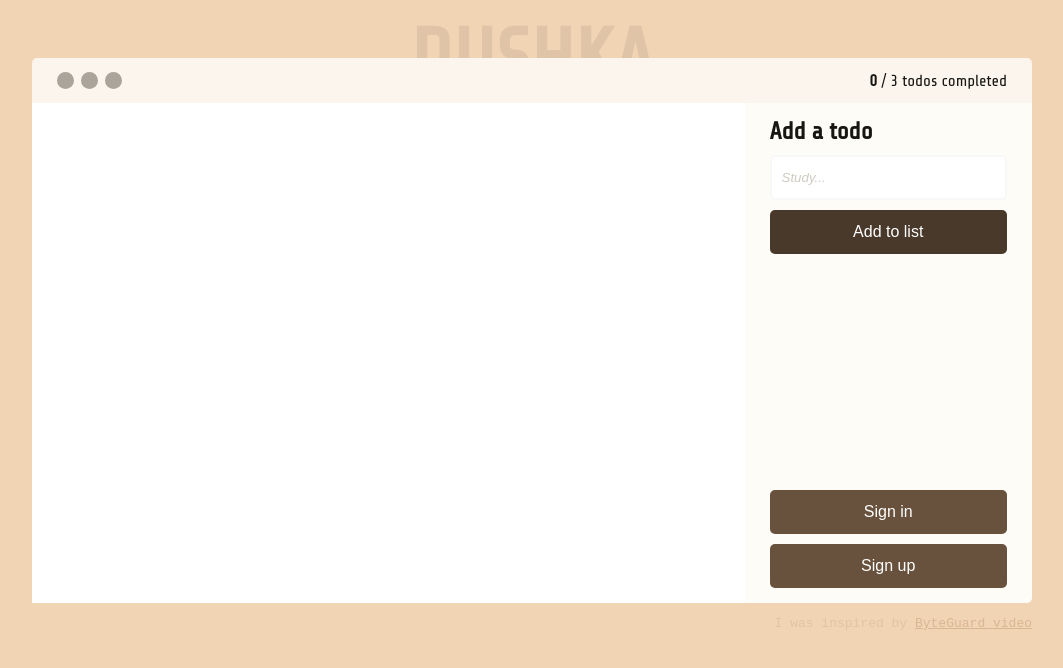
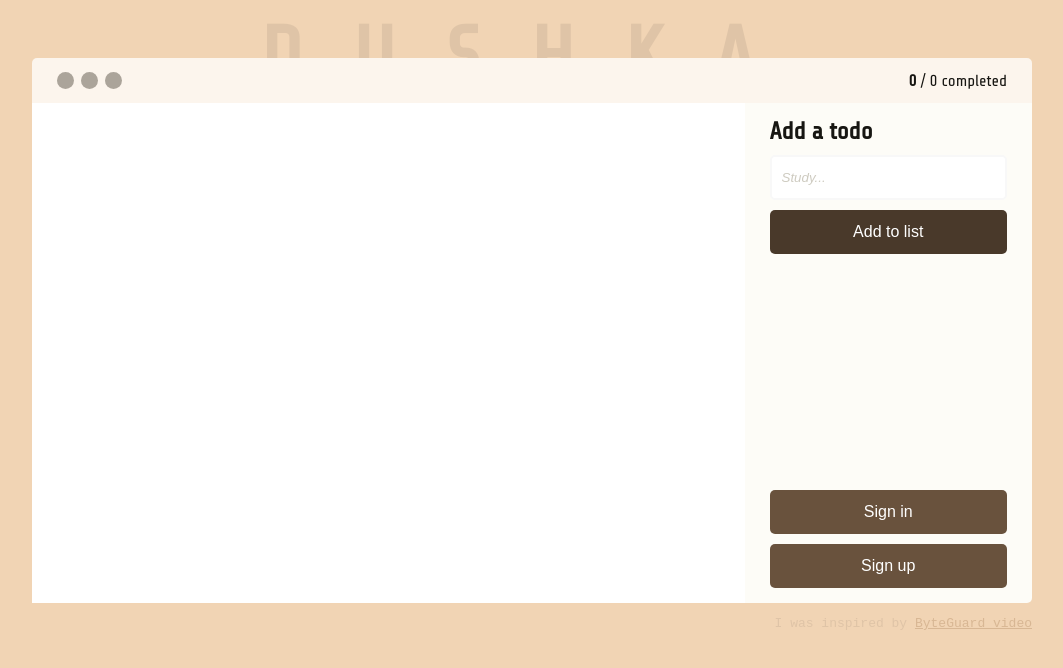
Before and after one commit to ayPromise/Dushka, a React (Vite) app: page / in a window 1280 px wide. Shown: the top 668 px of the page, without its empty margins (108-1171 px from the left). Built offline with nearby package versions, Linux system fonts and the light colour scheme.

Commit message:
chore: some styles

```diff
--- a/src/components/BackgroundTitle/BackgroundTitle.module.scss
+++ b/src/components/BackgroundTitle/BackgroundTitle.module.scss
@@ -4,8 +4,9 @@ h1{
     text-transform: uppercase;
     color:variables.$dimmed-text;
     font-size: 5rem;
+    letter-spacing: 50px;
 
     position:absolute;
-    top: 14px;
+    top: 12px;
     z-index: -1;
 }
--- a/src/components/Header/index.tsx
+++ b/src/components/Header/index.tsx
@@ -1,6 +1,12 @@
+import type { TodoItem } from "../../types/TodoItem"
 import styles from "./Header.module.scss"
 
-const Header = () => {
+interface HeaderProps {
+    todos: TodoItem[]
+}
+
+const Header: React.FC<HeaderProps> = ({ todos }) => {
+    const completedItems = todos.filter((item) => item.completed)
     return (
         <header className={styles.header}>
             <div className={styles.circlesContainer}>
@@ -8,7 +14,7 @@ const Header = () => {
                 <div className={styles.circle}></div>
                 <div className={styles.circle}></div>
             </div>
-            <div><strong>0</strong> / 3 todos completed</div>
+            <div><strong>{completedItems.length}</strong> / {todos.length} completed</div>
         </header>
     )
 }
--- a/src/components/TodoList/TodoList.module.scss
+++ b/src/components/TodoList/TodoList.module.scss
@@ -6,6 +6,9 @@
     list-style-type: none;
     font-size: 1.3rem;
     overflow:auto;
+
+    scrollbar-gutter: stable;
+
 
     .todoItem{
         @include variables.shared-padding;
@@ -47,7 +50,6 @@
         }
     }
 
-
     &::-webkit-scrollbar {
         width: 5px;
     }
--- a/src/styles/index.scss
+++ b/src/styles/index.scss
@@ -31,16 +31,21 @@ body{
         main{
             min-width: 300px;
             width: 1000px;
-            height: 500px;
-        }
+            min-height: 500px;
+
+            display: flex;
+            flex-direction: column;
 
             section{
                 display: flex;
                 flex-direction: column;
-            height: 100%;
+                flex-grow: 1;
+                max-height: 700px;
 
                 @media(min-width: variables.$layout-breakpoint-medium){
                     flex-direction: row;
+                    min-height: 500px;
+                    max-height: 500px;
 
                     ul{
                         width: 75%;
@@ -51,7 +56,7 @@ body{
                     }
                 }
             }
-
+        }
     }
 
 }
```
Lines whose indentation alone changed are shown as unchanged.
